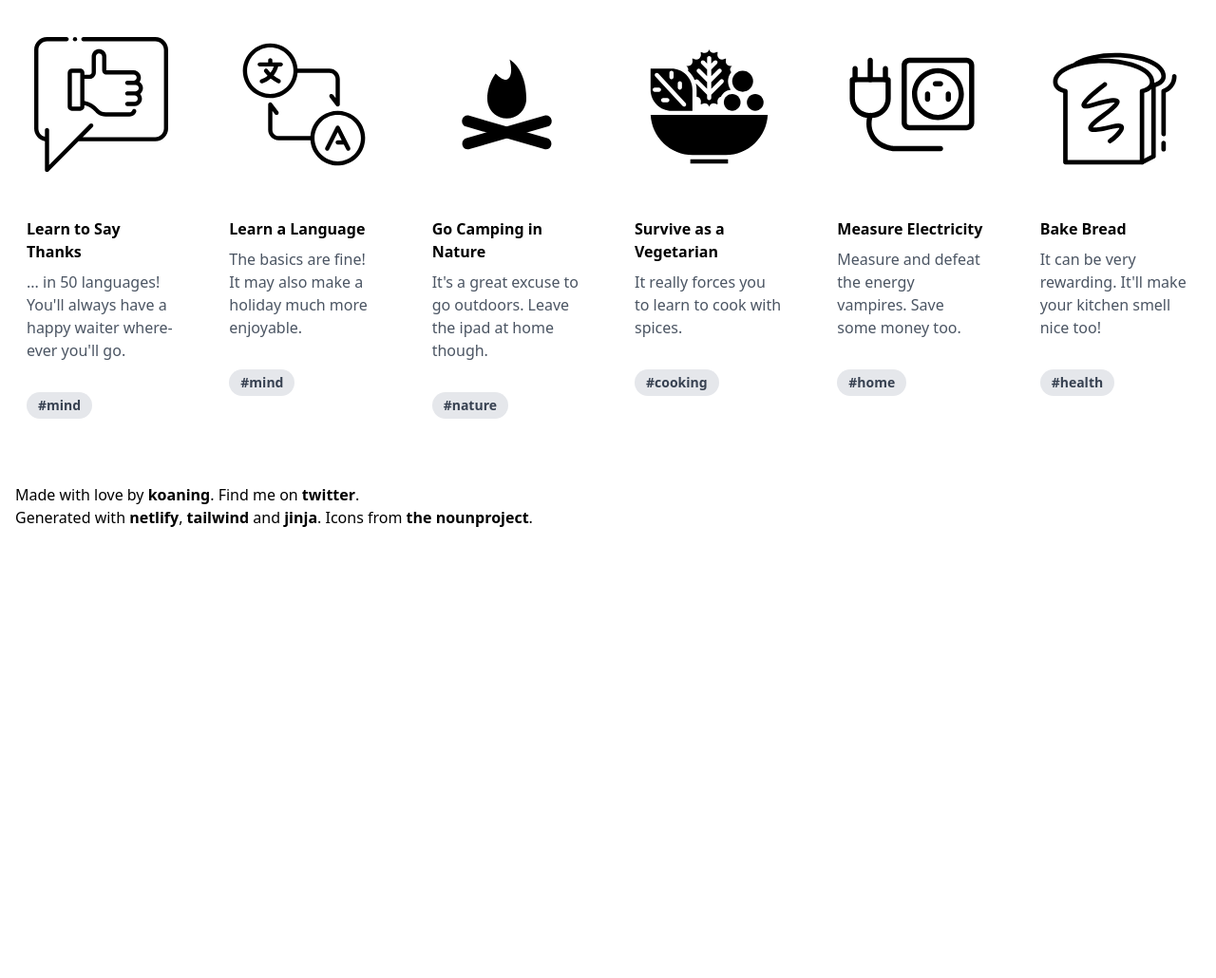
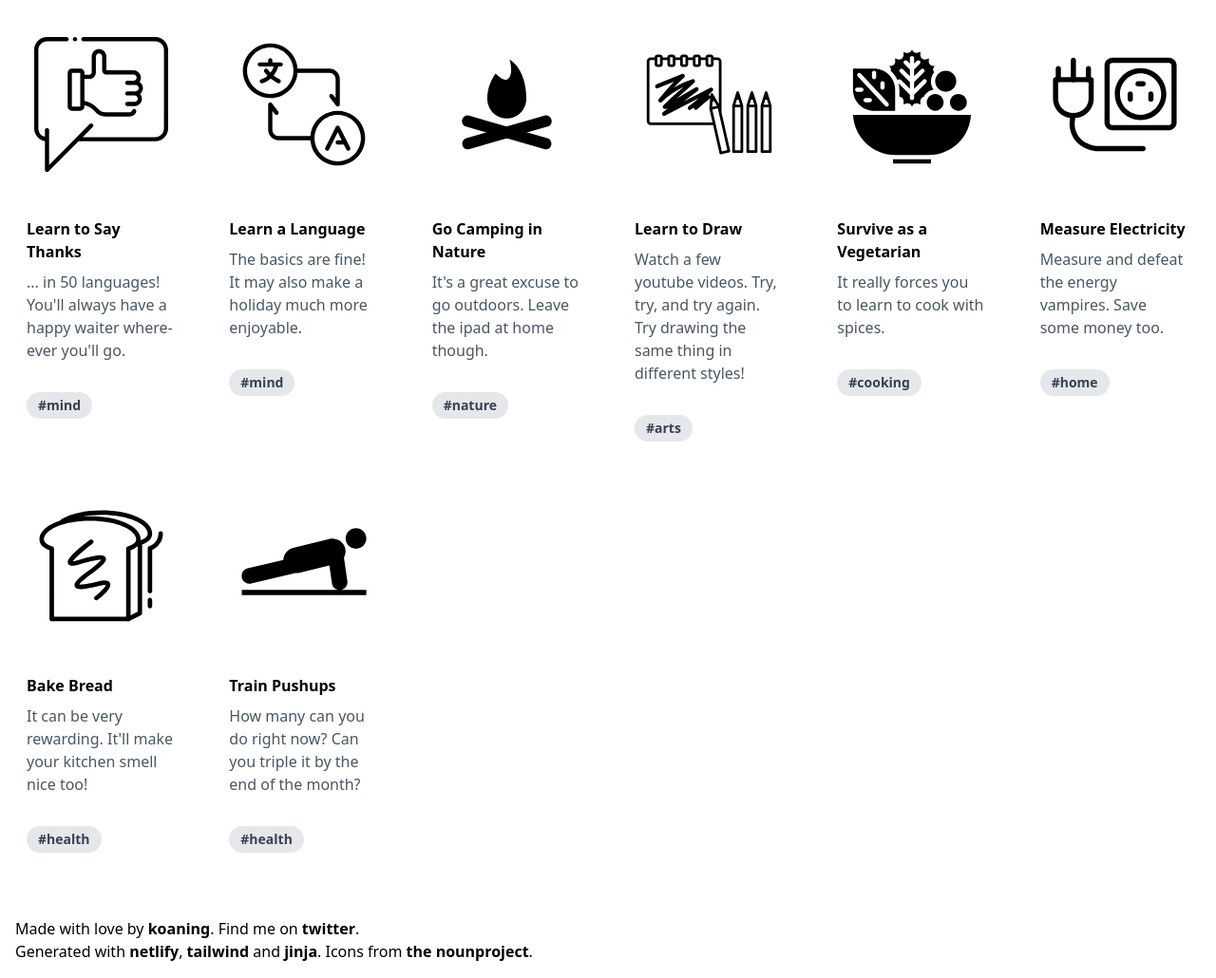
Before and after one commit to koaning/thismonth.rocks, a plain HTML site: page public/index.html in a window 1280 px wide. Shown: the part 642-1672 px from the top of the page at 95% size. Before the commit the page ends 1215 px from the top, so only its background shows below. Drawn offline with nearby package versions, Linux system fonts and the light colour scheme.

Commit message:
two-new-things

```diff
--- a/public/index.html
+++ b/public/index.html
@@ -176,6 +176,23 @@ Leave the ipad at home though.
       </div>
 
       <div class="sm:w1/1 lg:w-1/6 rounded overflow-hidden p-1">
+        <img class="w-full p-2 lg:p-8" src="/img/drawing.svg">
+        <div class="px-6 py-4">
+          <div class="font-bold text-l mb-2">Learn to Draw</div>
+          <p class="text-gray-600 text-base lg:visible">
+            Watch a few youtube videos. Try, try, and try again.
+Try drawing the same thing in different styles!
+
+          </p>
+        </div>
+        <div class="px-6 py-4">
+
+            <span class="inline-block bg-gray-200 rounded-full px-3 py-1 text-sm font-semibold text-gray-700 mr-2">#arts</span>
+
+        </div>
+      </div>
+
+      <div class="sm:w1/1 lg:w-1/6 rounded overflow-hidden p-1">
         <img class="w-full p-2 lg:p-8" src="/img/vegetarian.svg">
         <div class="px-6 py-4">
           <div class="font-bold text-l mb-2">Survive as a Vegetarian</div>
@@ -223,6 +240,22 @@ Save some money too.
         </div>
       </div>
 
+      <div class="sm:w1/1 lg:w-1/6 rounded overflow-hidden p-1">
+        <img class="w-full p-2 lg:p-8" src="/img/pushup.svg">
+        <div class="px-6 py-4">
+          <div class="font-bold text-l mb-2">Train Pushups</div>
+          <p class="text-gray-600 text-base lg:visible">
+            How many can you do right now? Can you triple it by the end of the month?
+
+          </p>
+        </div>
+        <div class="px-6 py-4">
+
+            <span class="inline-block bg-gray-200 rounded-full px-3 py-1 text-sm font-semibold text-gray-700 mr-2">#health</span>
+
+        </div>
+      </div>
+
     </div>
   </ul>
 </div>
```
Also changed, not shown: public/img/drawing.svg (added), public/img/pushup.svg (added), src/img/drawing.svg (added), src/img/pushup.svg (added), 1 other file.
